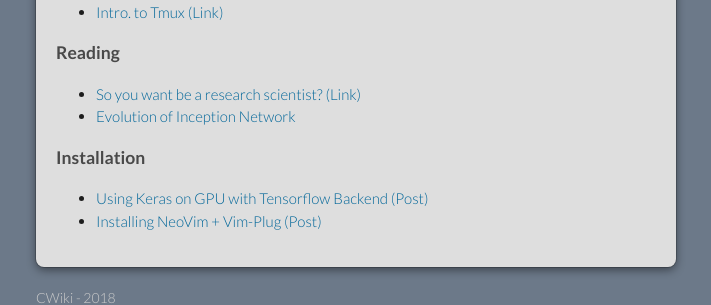
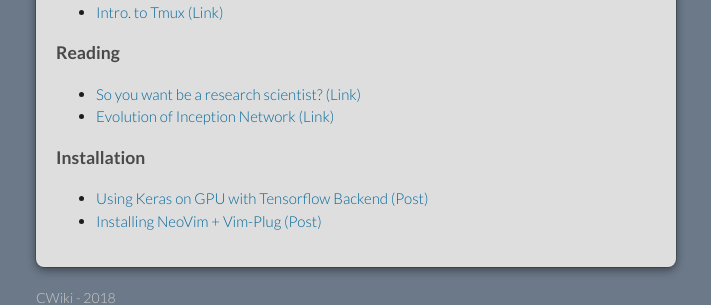
Before and after one commit to burakyldrm/pythoniancultist.github.io, a Jekyll site: the page built from index.md, in a window 1280 px wide. Shown: the part 1619-1924 px from the top of the page, without its empty margins (284-995 px from the left). Built offline with Jekyll 4.4.1, drawn with Linux system fonts in a browser that asks for light colours; our own code applies the rules of GitHub Pages for plain Markdown files.

Commit message:
inception text added

```diff
--- a/index.md
+++ b/index.md
@@ -59,7 +59,7 @@ Check current State-of-the-Art for NLP tasks.
 
 ### Reading
 *   [So you want be a research scientist? (Link)](https://medium.com/@vanhoucke/so-you-want-to-be-a-research-scientist-363c075d3d4c)
-*   [Evolution of Inception Network](https://towardsdatascience.com/a-simple-guide-to-the-versions-of-the-inception-network-7fc52b863202)
+*   [Evolution of Inception Network (Link)](https://towardsdatascience.com/a-simple-guide-to-the-versions-of-the-inception-network-7fc52b863202)
 
 ### Installation
 *  [Using Keras on GPU with Tensorflow Backend (Post)](keras_gpu.md)
```
